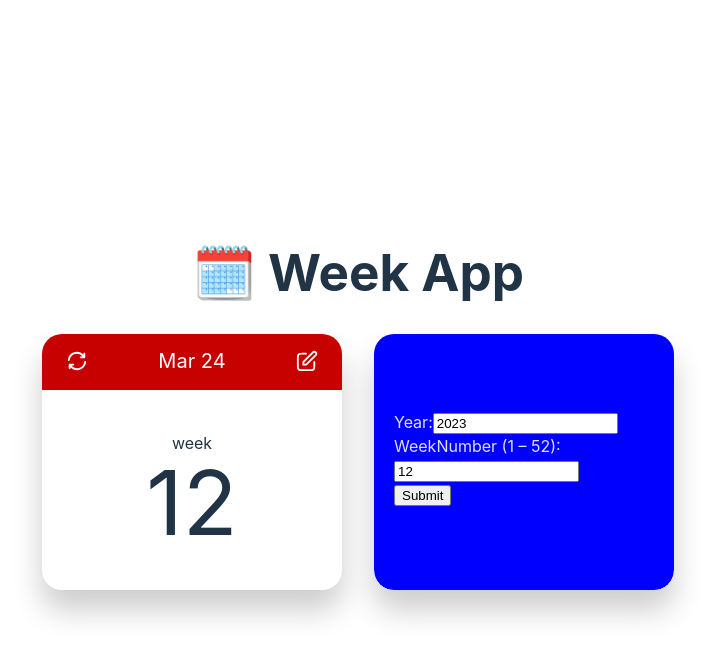
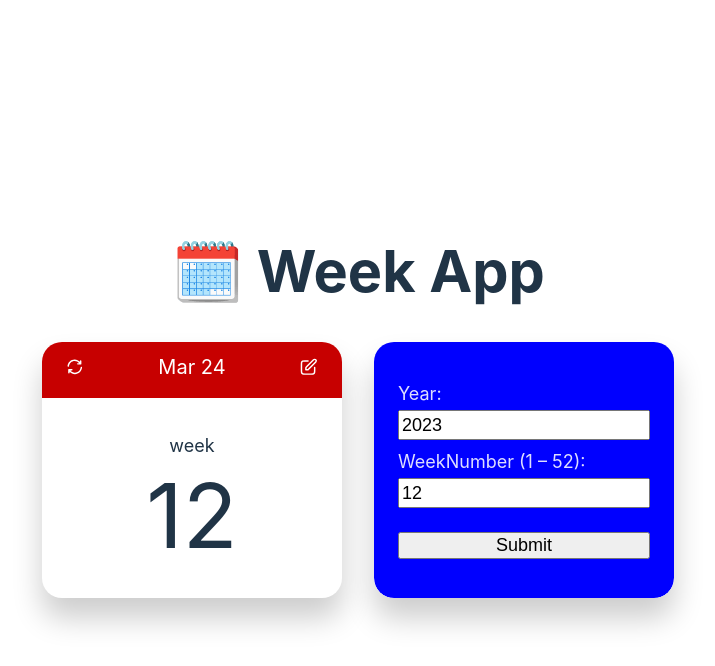
Before and after one commit to serjilyashenko/WeekApp, a React (Vite) app: page / in a window 1280 px wide. Both pictures are taken after a click on the button 921 px from the left and 361 px from the top of the page. Shown: the top 666 px of the page, without its empty margins (282-997 px from the left). Built offline with nearby package versions, Linux system fonts and the light colour scheme.

Commit message:
form styles

```diff
--- a/src/components/week-to-date/week-form/WeekForm.tsx
+++ b/src/components/week-to-date/week-form/WeekForm.tsx
@@ -1,6 +1,8 @@
 import React, { FormEvent } from 'react';
 import { getIsoWeekNumber } from '../../../utils/getIsoWeekNumber';
 import { getLastIsoWeek } from '../../../utils/getLastIsoWeek';
+
+import style from './week-form.module.css';
 
 type PropsType = {
   initialYear: number;
@@ -32,6 +34,7 @@ export function WeekForm(props: PropsType): JSX.Element {
             inputMode="numeric"
             pattern="[1-9][0-9]{3}"
             title="Year YYYY"
+            required
             defaultValue={initialYear}
           />
         </label>
@@ -43,12 +46,13 @@ export function WeekForm(props: PropsType): JSX.Element {
             name="week-number"
             type="text"
             inputMode="numeric"
-            pattern="[0-9]*"
+            pattern="[0-9]*" // TODO: validate with maxWeekNumber
+            required
             defaultValue={initialWeek}
           />
         </label>
       </div>
-      <input type="submit" />
+      <input type="submit" className={style.submit} />
     </form>
   );
 }
--- /dev/null
+++ b/src/components/week-to-date/week-form/week-form.module.css
@@ -0,0 +1,4 @@
+.submit {
+  margin-top: 14px;
+  width: 100%;
+}
--- a/src/components/week-to-date/week-to-date.module.css
+++ b/src/components/week-to-date/week-to-date.module.css
@@ -54,7 +54,8 @@
 
 .week_form_content {
   opacity: 0;
-  padding: 20px;
+  padding: 0 24px 20px;
+  margin-top: -16px;
   transition: opacity 450ms ease-in-out;
   transition-delay: 0s; /* hide delay */
 }
--- a/src/index.css
+++ b/src/index.css
@@ -1,6 +1,7 @@
 :root {
   --background-color: hsl(0, 0%, 14%);
   --not-active: hsl(0, 0%, 74%);
+  --alert: hsl(0, 100%, 50%);
 
   --day-text-color: hsl(208, 37%, 20%);
   --night-text-color: hsl(0, 0%, 100%, 0.87);
@@ -8,7 +9,8 @@
   --button-color: hsl(0, 0%, 98%);
 
   font-family: Inter, system-ui, Avenir, Helvetica, Arial, sans-serif;
-  line-height: 1.5;
+  font-size: 18px;
+  line-height: 24px;
   font-weight: 400;
 
   color-scheme: light dark;
@@ -59,11 +61,11 @@ h1 {
 button {
   border-radius: 8px;
   border: 1px solid transparent;
-  padding: 0.6em 1.2em;
-  font-size: 1em;
+  padding: 4px 8px;
+  font-size: 16px;
   font-weight: 500;
   font-family: inherit;
-  background-color: hsl(0, 0%, 10%);
+  background-color: var(--button-color);
   cursor: pointer;
   transition: border-color 0.25s;
 }
@@ -92,6 +94,26 @@ button:focus-visible {
   padding: 32px;
 }
 
+label {
+  display: grid;
+  gap: 4px;
+  margin-bottom: 10px;
+}
+
+input {
+  font-size: 18px;
+  line-height: 24px;
+}
+input:user-invalid {
+  outline: 2px solid var(--alert);
+}
+
+@supports not selector(:user-invalid) {
+  input:invalid {
+    outline: 2px solid var(--alert);
+  }
+}
+
 .circle_attention {
   animation-name: circle-attention;
   animation-duration: 7s;
```
Also changed, not shown: 1 other file (tests, documents, lock files or other folders).
